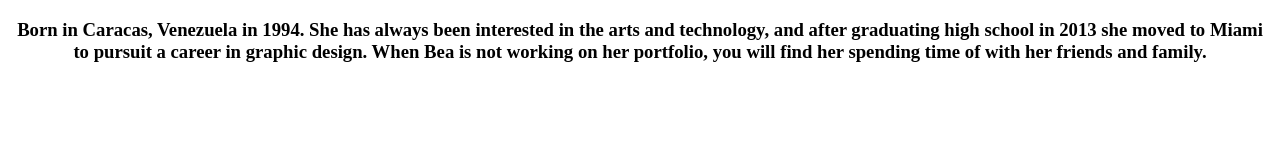
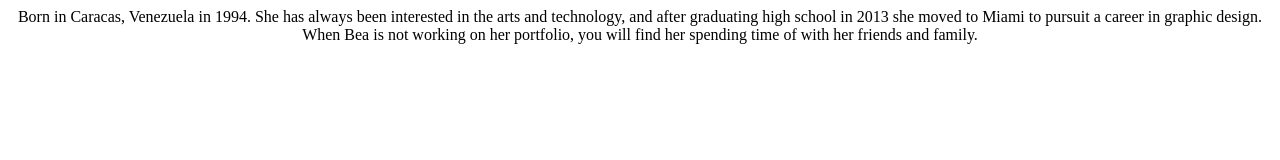
Before and after one commit to beabolboa/beabolboa.github.io, a plain HTML site: page about.html in a window 1280 px wide. Drawn offline with Linux system fonts and the light colour scheme.

Commit message:
Update about.html

```diff
--- a/about.html
+++ b/about.html
@@ -5,7 +5,7 @@
 </head>
 <body>
 <center>
-<h3>Born in Caracas, Venezuela in 1994. She has always been interested in the arts and technology, and after graduating high school in 2013 she moved to Miami to pursuit a career in graphic design. When Bea is not working on her portfolio, you will find her spending time of with her friends and family. </h3>
+Born in Caracas, Venezuela in 1994. She has always been interested in the arts and technology, and after graduating high school in 2013 she moved to Miami to pursuit a career in graphic design. When Bea is not working on her portfolio, you will find her spending time of with her friends and family.
 <p>
 </center>
 </body>
```
